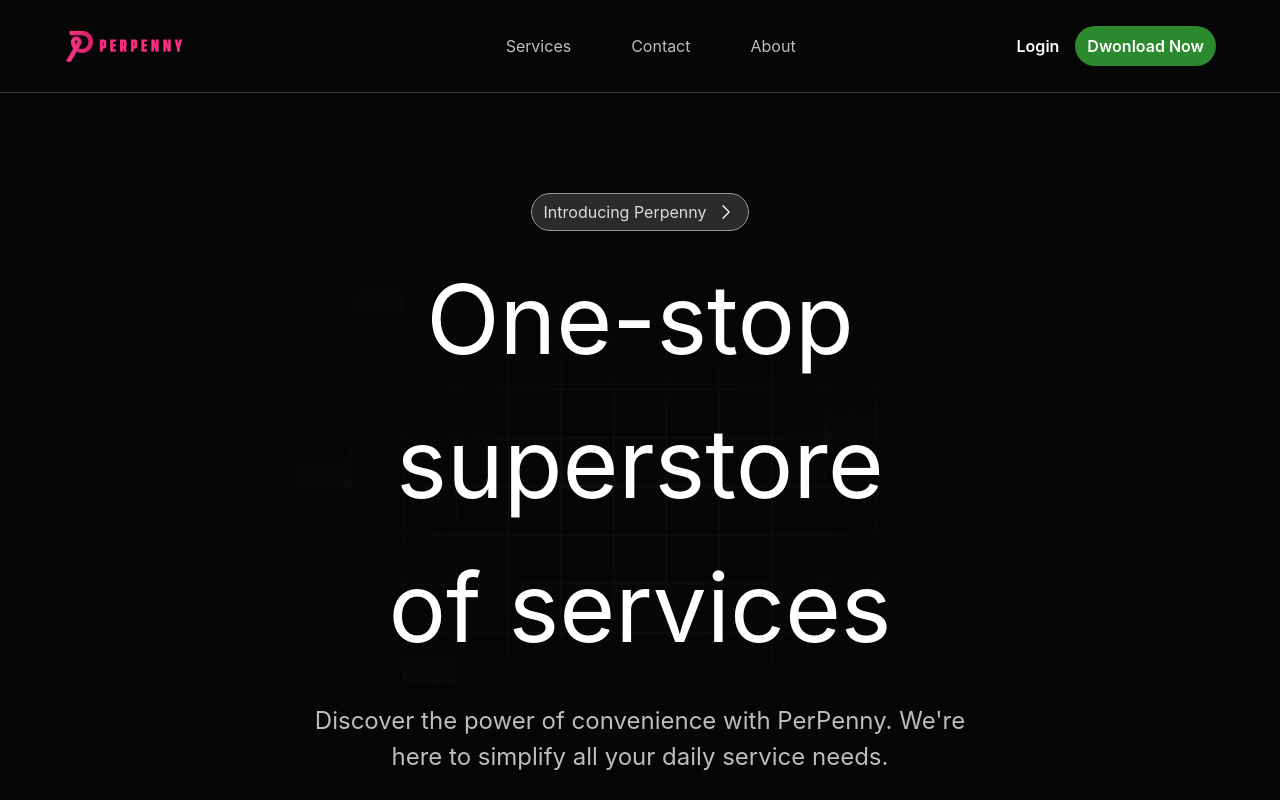
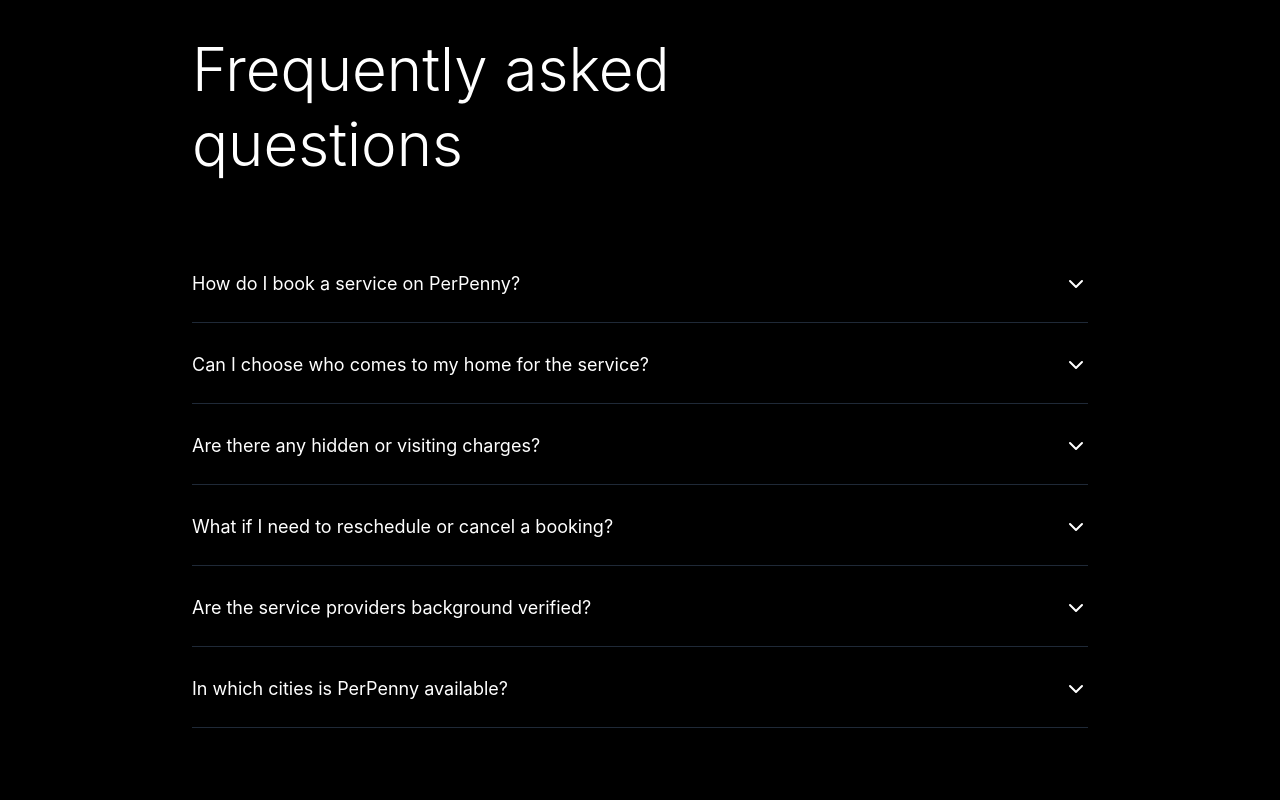
Before and after one commit to nishantsirohi23/webviewper, a Next.js app: page /faq in a window 1280 px wide. Shown: the top 800 px of the page. Built offline with nearby package versions, Linux system fonts and the light colour scheme.

Commit message:
this is the best

```diff
--- /dev/null
+++ b/app/faq/layout.tsx
@@ -0,0 +1,20 @@
+import '../[locale]/globals.css';
+import Layout from '@/components/Layout';
+
+
+export const metadata = {
+  title: 'Next.js',
+  description: 'Generated by Next.js',
+}
+
+export default function RootLayout({
+  children,
+}: {
+  children: React.ReactNode
+}) {
+  return (
+    <html lang="en">
+      <body>{children}</body>
+    </html>
+  )
+}
--- /dev/null
+++ b/app/faq/page.tsx
@@ -0,0 +1,102 @@
+"use client";
+
+import React, { useState } from 'react';
+import { ChevronDown } from 'lucide-react';
+
+interface FAQItem {
+  id: number;
+  question: string;
+  answer: string;
+}
+
+const FAQSection = () => {
+  const [openItems, setOpenItems] = useState<Record<number, boolean>>({});
+
+  const faqData: FAQItem[] = [
+    {
+      id: 1,
+      question: "How do I book a service on PerPenny?",
+      answer: "Simply select the service you need, view available professionals, check their ratings and prices, choose one that fits your needs, and confirm your booking for your preferred date and time."
+    },
+    {
+      id: 2,
+      question: "Can I choose who comes to my home for the service?",
+      answer: "Yes, you can browse through available service providers, view their profiles, ratings, and reviews, and select the professional you prefer for your specific service needs."
+    },
+    {
+      id: 3,
+      question: "Are there any hidden or visiting charges?",
+      answer: "No, we believe in transparent pricing. All costs are clearly displayed upfront when you book a service. There are no hidden fees or surprise charges."
+    },
+    {
+      id: 4,
+      question: "What if I need to reschedule or cancel a booking?",
+      answer: "You can easily reschedule or cancel your booking through your account dashboard. Please note our cancellation policy for any applicable fees based on timing."
+    },
+    {
+      id: 5,
+      question: "Are the service providers background verified?",
+      answer: "Yes, all our service providers undergo thorough background verification including identity checks, skill assessments, and reference verification to ensure your safety and service quality."
+    },
+    {
+      id: 6,
+      question: "In which cities is PerPenny available?",
+      answer: "PerPenny currently operates in major metropolitan areas. Please check our website or app for the most up-to-date list of available cities and service areas."
+    }
+  ];
+
+  const toggleItem = (id: number) => {
+    setOpenItems(prev => ({
+      ...prev,
+      [id]: !prev[id]
+    }));
+  };
+
+  return (
+    <div className="min-h-screen bg-black text-white p-8">
+      <div className="max-w-4xl mx-auto">
+        <h1 className="text-6xl md:text-7xl font-light mb-16 leading-tight">
+          Frequently asked<br />
+          questions
+        </h1>
+
+        <div className="space-y-1">
+          {faqData.map((item) => (
+            <div key={item.id} className="border-b border-gray-800">
+              <button
+                onClick={() => toggleItem(item.id)}
+                className="w-full py-6 flex items-center justify-between text-left hover:bg-gray-900/30 transition-colors duration-200 focus:outline-none"
+                aria-expanded={openItems[item.id]}
+                aria-controls={`faq-${item.id}`}
+              >
+                <span className="text-lg md:text-xl font-normal pr-4">
+                  {item.question}
+                </span>
+                <ChevronDown
+                  className={`w-6 h-6 flex-shrink-0 transition-transform duration-300 ${
+                    openItems[item.id] ? 'rotate-180' : ''
+                  }`}
+                  aria-hidden="true"
+                />
+              </button>
+
+              <div
+                id={`faq-${item.id}`}
+                className={`overflow-hidden transition-all duration-300 ease-in-out ${
+                  openItems[item.id] ? 'max-h-96 pb-6' : 'max-h-0'
+                }`}
+                role="region"
+              >
+                <div className="text-gray-300 text-base leading-relaxed pr-10">
+                  {item.answer}
+                </div>
+              </div>
+            </div>
+          ))}
+        </div>
+      </div>
+    </div>
+  );
+};
+
+export default FAQSection;
```
